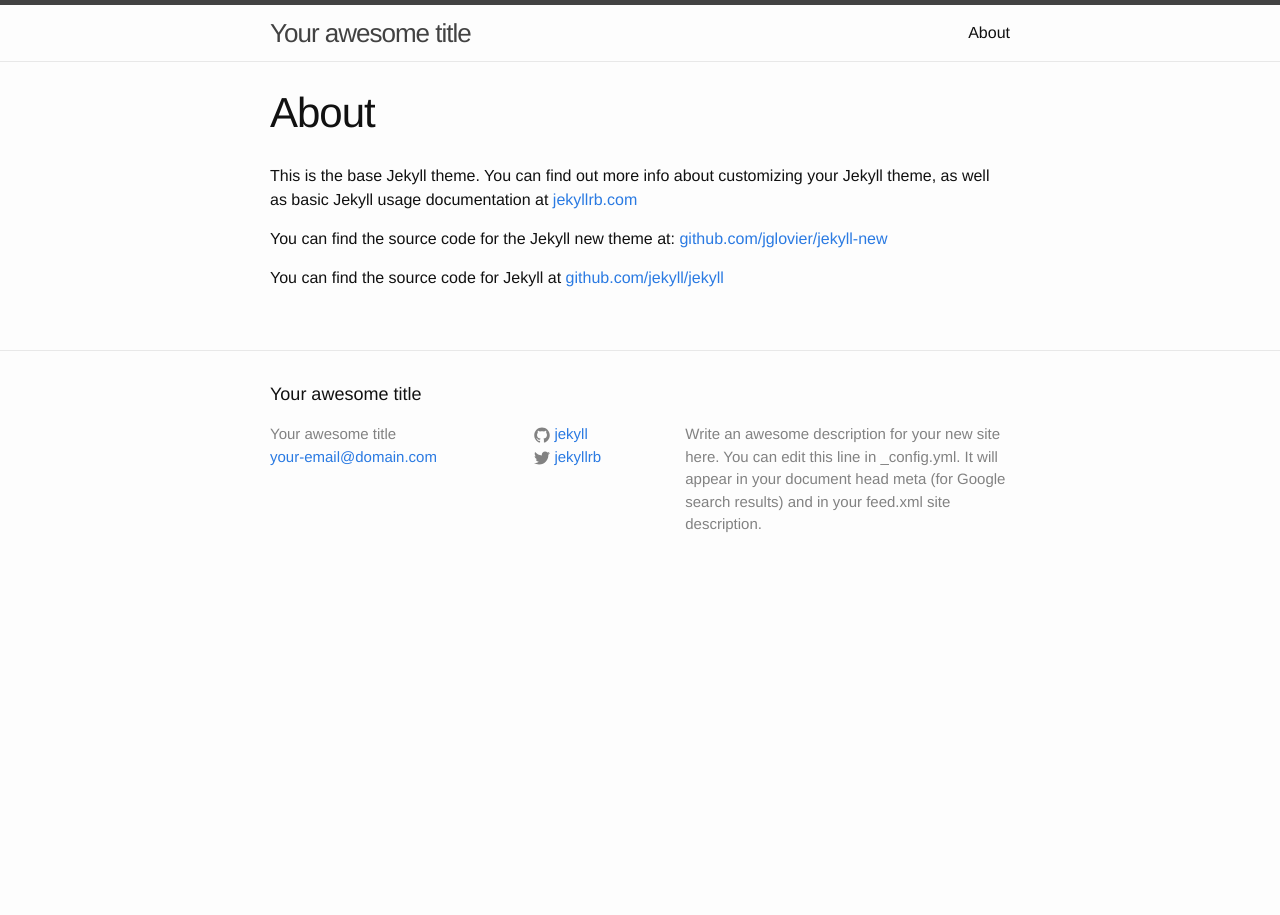
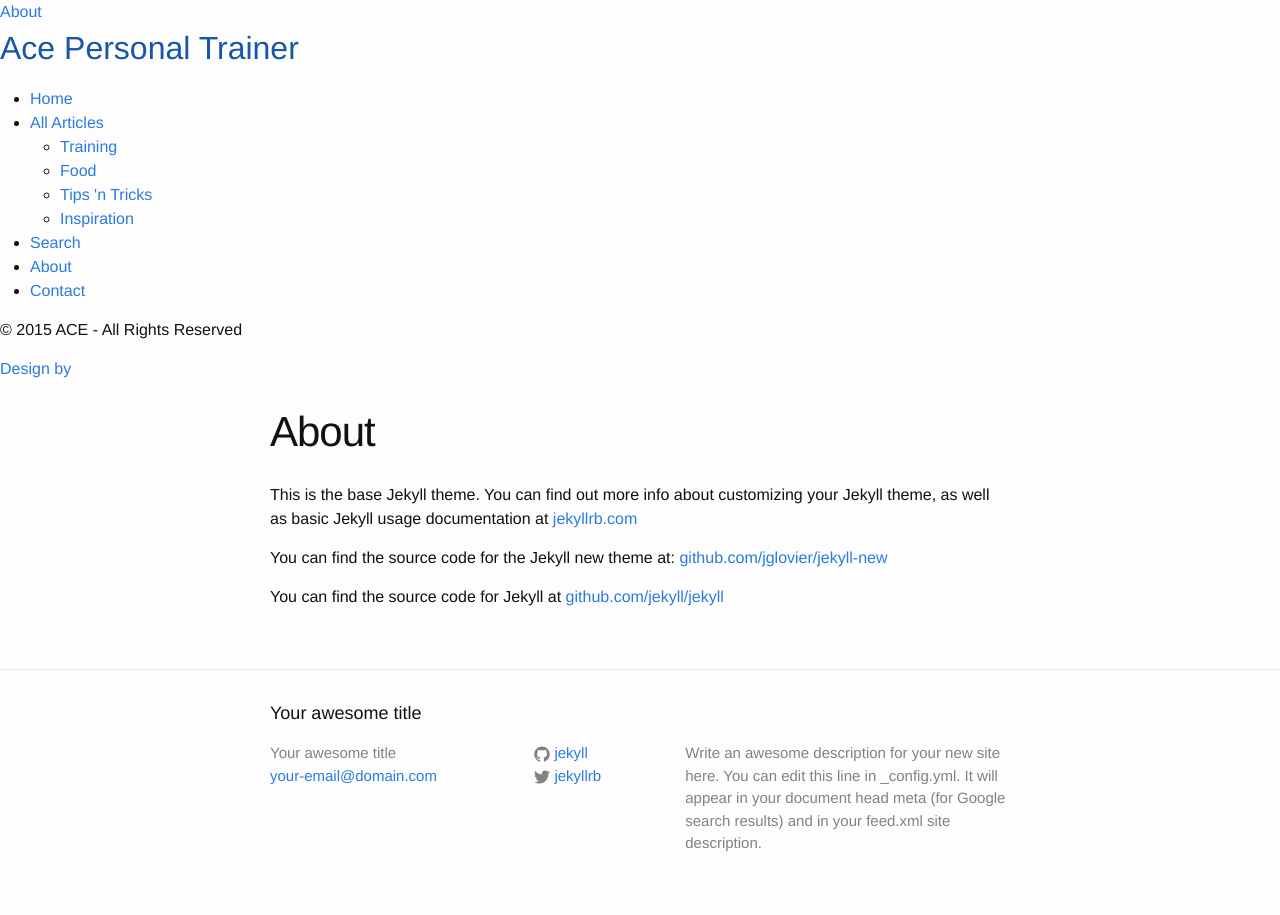
Before and after one commit to SimonGustafsson/trainedbyace, a Jekyll site: the page built from about.md, in a window 1280 px wide. Built offline with Jekyll 4.4.1, drawn with Linux system fonts in a browser that asks for light colours.

Commit message:
Header Fixes

```diff
--- a/_includes/header.html
+++ b/_includes/header.html
@@ -1,18 +1,3 @@
-<header class="site-header">
-
-  <div class="wrapper">
-
-    <a class="site-title" href="{{ site.baseurl }}/">{{ site.title }}</a>
-
-    <nav class="site-nav">
-      <a href="#" class="menu-icon">
-        <svg viewBox="0 0 18 15">
-          <path fill="#424242" d="M18,1.484c0,0.82-0.665,1.484-1.484,1.484H1.484C0.665,2.969,0,2.304,0,1.484l0,0C0,0.665,0.665,0,1.484,0 h15.031C17.335,0,18,0.665,18,1.484L18,1.484z"/>
-          <path fill="#424242" d="M18,7.516C18,8.335,17.335,9,16.516,9H1.484C0.665,9,0,8.335,0,7.516l0,0c0-0.82,0.665-1.484,1.484-1.484 h15.031C17.335,6.031,18,6.696,18,7.516L18,7.516z"/>
-          <path fill="#424242" d="M18,13.516C18,14.335,17.335,15,16.516,15H1.484C0.665,15,0,14.335,0,13.516l0,0 c0-0.82,0.665-1.484,1.484-1.484h15.031C17.335,12.031,18,12.696,18,13.516L18,13.516z"/>
-        </svg>
-      </a>
-
       <div class="trigger">
         {% for page in site.pages %}
           {% if page.title %}
@@ -20,8 +5,35 @@
           {% endif %}
         {% endfor %}
       </div>
+
+<div class="wrap">
+
+  <header class="header side">
+
+    <h1 class="brand"><a href="{{ site.baseurl }}">Ace Personal Trainer</a></h1>
+
+    <nav class="menu">
+
+      <ul>
+        <li><a href="#">Home</a></li>
+        <li><a href="single-article.html">All Articles</a>
+          <ul>
+            <li><a href="#">Training</a></li>
+            <li><a href="#">Food</a></li>
+            <li><a href="#">Tips 'n Tricks</a></li>
+            <li><a href="#">Inspiration</a></li>
+          </ul>
+        </li>
+        <li><a href="#">Search</a></li>
+        <li><a href="#">About</a></li>
+        <li><a href="#">Contact</a></li>
+      </ul>
+
     </nav>
 
-  </div>
+    <div class="header-foot">
+      <p class="copy">© 2015 ACE - All Rights Reserved</p>
+      <a href="http://simongustafsson.com" class="d-logo-simon">Design by<span class="simon-logo"></span></a>
+    </div>
 
-</header>
+  </header>
```
Also changed, not shown: index.html (+145 -0 lines), _includes/head.html (line endings or trailing spaces).
